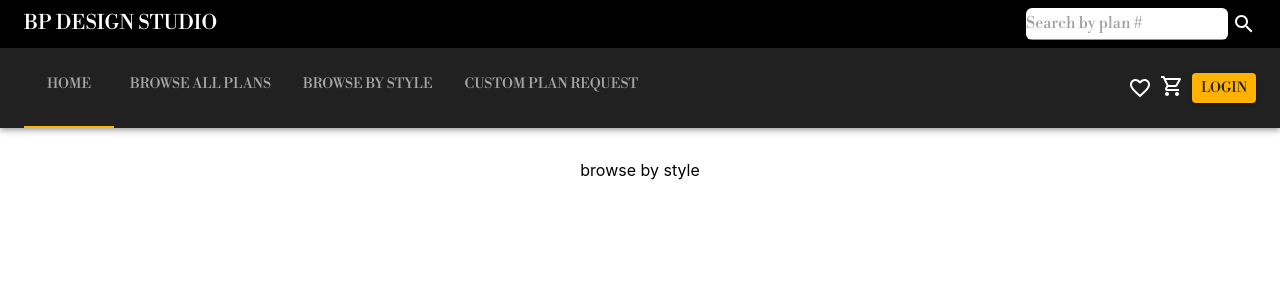
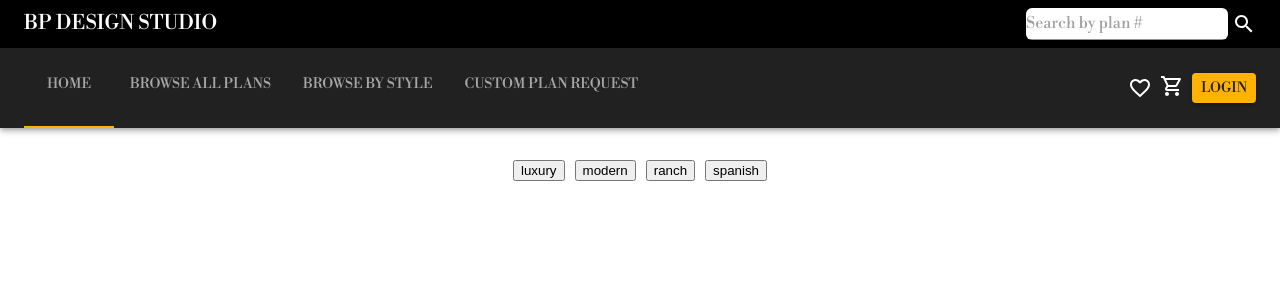
Before and after one commit to melxincognito/bp-design-next, a Next.js app: page /browsebpbystyle in a window 1280 px wide. Shown: the top 300 px of the page. Built offline with nearby package versions, Linux system fonts and the light colour scheme.

Commit message:
added nested routing for browsing bps by style

```diff
--- a/pages/browsebpbystyle.js
+++ /dev/null
@@ -1,15 +0,0 @@
-import React from "react";
-import { motion } from "framer-motion";
-
-export default function browsebpbystyle() {
-  return (
-    <motion.div
-      transition={{ delay: 0.17 }}
-      initial={{ opacity: 0 }}
-      animate={{ opacity: 1 }}
-      exit={{ opacity: 0 }}
-    >
-      browse by style
-    </motion.div>
-  );
-}
--- /dev/null
+++ b/pages/browsebpbystyle/index.js
@@ -0,0 +1,45 @@
+import React from "react";
+import { motion } from "framer-motion";
+import Link from "next/link";
+
+export default function browsebpbystyle() {
+  return (
+    <motion.div
+      transition={{ delay: 0.17 }}
+      initial={{ opacity: 0 }}
+      animate={{ opacity: 1 }}
+      exit={{ opacity: 0 }}
+    >
+      <div style={{ display: "flex", gap: 10 }}>
+        {stylesOptions.map((option) => (
+          <>
+            <button key={option.index}>
+              <Link href={`/browsebpbystyle/${option.style}`} passHref>
+                <a> {option.style}</a>
+              </Link>
+            </button>
+          </>
+        ))}
+      </div>
+    </motion.div>
+  );
+}
+
+const stylesOptions = [
+  {
+    style: "luxury",
+    index: 0,
+  },
+  {
+    style: "modern",
+    index: 1,
+  },
+  {
+    style: "ranch",
+    index: 2,
+  },
+  {
+    style: "spanish",
+    index: 3,
+  },
+];
--- /dev/null
+++ b/pages/browsebpbystyle/luxury.js
@@ -0,0 +1,5 @@
+import React from "react";
+
+export default function luxury() {
+  return <div>luxury</div>;
+}
--- /dev/null
+++ b/pages/browsebpbystyle/modern.js
@@ -0,0 +1,5 @@
+import React from "react";
+
+export default function modern() {
+  return <div>modern</div>;
+}
--- /dev/null
+++ b/pages/browsebpbystyle/ranch.js
@@ -0,0 +1,5 @@
+import React from "react";
+
+export default function ranch() {
+  return <div>ranch</div>;
+}
--- /dev/null
+++ b/pages/browsebpbystyle/spanish.js
@@ -0,0 +1,5 @@
+import React from "react";
+
+export default function spanishcolonial() {
+  return <div>spanishcolonial</div>;
+}
```
